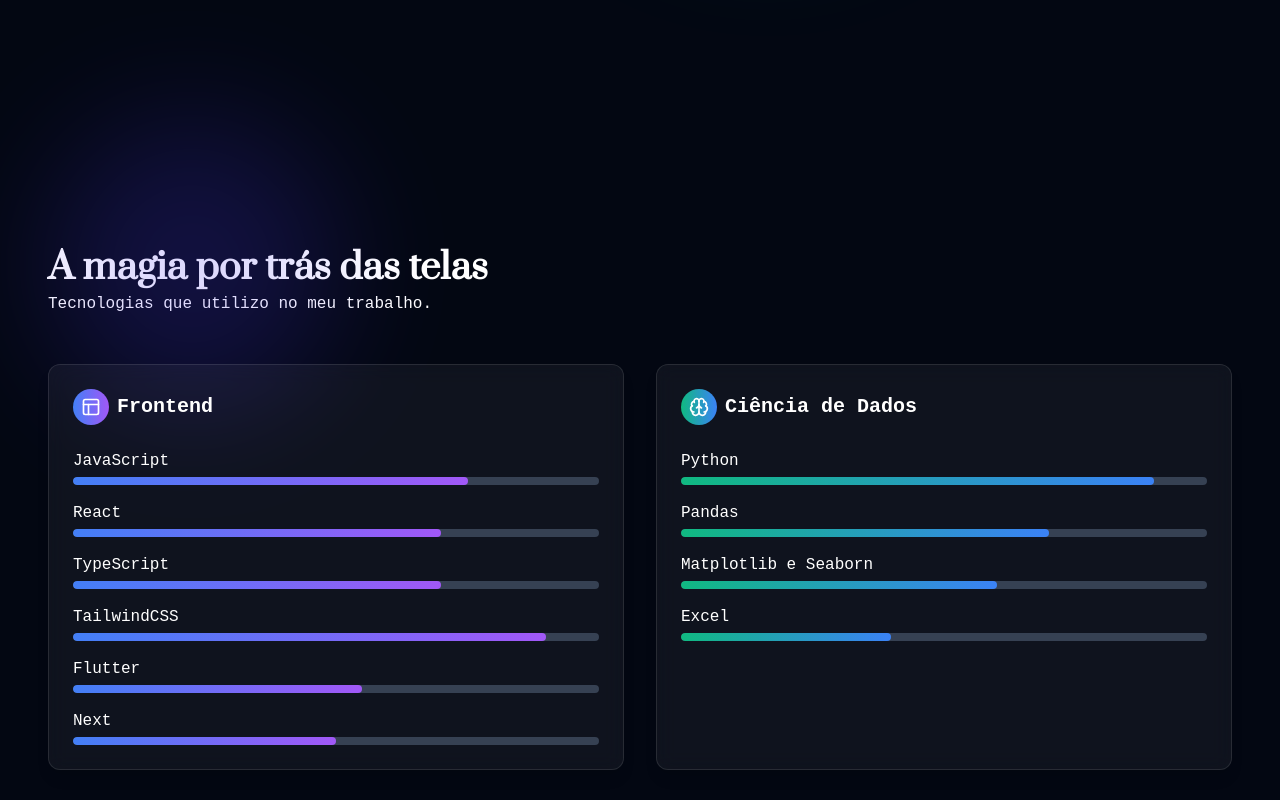
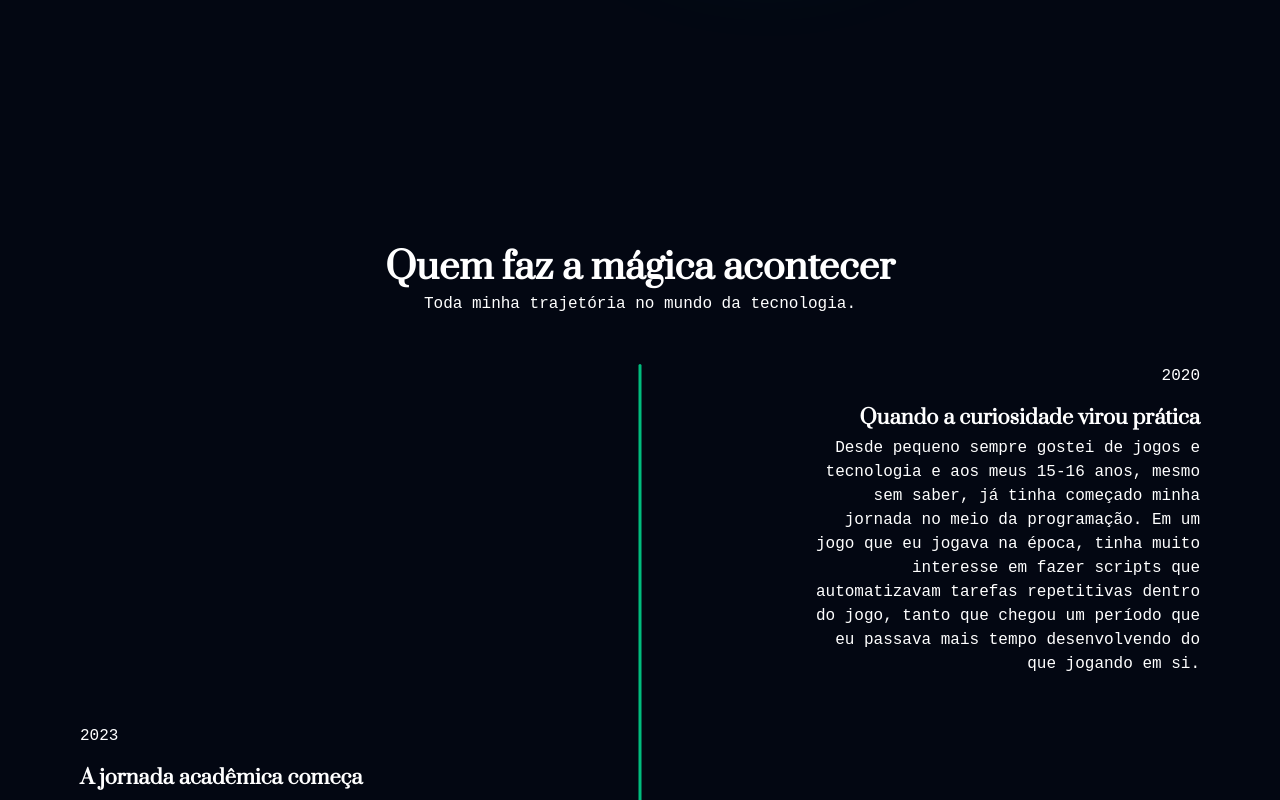
Before and after one commit to mtzdantas/web-portfolio, a React (Vite) app: page / in a window 1280 px wide. Shown: the part 680-1480 px from the top of the page. Built offline with nearby package versions, Linux system fonts and the light colour scheme; a web font is replaced by a local one.

Commit message:
feat: adiciona linha do tempo e animações

```diff
--- a/src/App.tsx
+++ b/src/App.tsx
@@ -3,6 +3,7 @@
 import LinkCard from "./components/LinkCard";
 import ScrollCard from "./components/ScrollCard";
 import { Flame, TreePalm, BriefcaseBusiness } from "lucide-react";
+import About from "./screens/About";
 import Skills from "./screens/Skills";
 
 interface Items {
@@ -34,7 +35,7 @@
   };
 
   const navitens: Items[] = [
-    { icon: <TreePalm/> , name: "Sobre", target: "sobre", textoHover: "Toda minha trajétoria que me trouxe até aqui e me tornou quem eu sou hoje.", },
+    { icon: <TreePalm/> , name: "Sobre", target: "about", textoHover: "Toda minha trajétoria que me trouxe até aqui e me tornou quem eu sou hoje.", },
     { icon: <Flame/> , name: "Skills", target: "skills", textoHover: "Tecnologias e ferramentas que domino e faço uso no meu dia a dia.", },
     { icon: <BriefcaseBusiness/> , name: "Projetos", target: "projects", textoHover: "Projetos que desenvolvi, desafios que superei e soluções que criei.",},
   ];
@@ -106,7 +107,7 @@
             </div>
           </div>
         </div>
-
+        <About />
         <Skills />
       </div>
     </>
--- a/src/index.css
+++ b/src/index.css
@@ -10,6 +10,9 @@
   /* Variáveis de Cores */
   --site-background: #030712;
   --text-color: #FFFFFF;
+  --gradient-start: #6366f1;
+  --gradient-middle: #ffffff;
+  --gradient-end: #10b981;
 }
 
 body {
@@ -51,7 +54,7 @@
 }
 
 .text-gradient {
-  background: linear-gradient(135deg, #6366f1 0%, #ffffff 50%, #10b981 100%);
+  background: linear-gradient(135deg, var(--gradient-start) 0%, var(--gradient-middle) 50%, var(--gradient-end) 100%);
   -webkit-background-clip: text;
   -webkit-text-fill-color: transparent;
   background-clip: text;
--- /dev/null
+++ b/src/screens/About.tsx
@@ -0,0 +1,64 @@
+import React from "react";
+import { motion, useScroll, useTransform } from "framer-motion";
+
+interface TimelineItem {
+  year: string;
+  title: string;
+  text: string;
+}
+
+const timelineData: TimelineItem[] = [
+  { year: "2020", title: "Quando a curiosidade virou prática", text: "Desde pequeno sempre gostei de jogos e tecnologia e aos meus 15-16 anos, mesmo sem saber, já tinha começado minha jornada no meio da programação. Em um jogo que eu jogava na época, tinha muito interesse em fazer scripts que automatizavam tarefas repetitivas dentro do jogo, tanto que chegou um período que eu passava mais tempo desenvolvendo do que jogando em si."},
+
+  { year: "2023", title: "A jornada acadêmica começa", text: "Nunca tive dúvida de qual área eu iria seguir e nesse ano, ao terminar o Ensino Médio, não pensei duas vezes em iniciar minha graduação em Sistemas de Informação na UFRN. Cada semestre só reforça minha certeza de que fiz a escolha certa." },
+
+  { year: "2024", title: "De aprendiz a profissional", text: "Além das disciplinas acadêmicas, investi muito no aprendizado autodidata por meio de cursos e imersões (principalmente em Análise de Dados, Programação Web e outras ferramentas necessárias). Nesse período, desenvolvi diversos projetos acadêmicos, pessoais e tive minha primeira experiência como freelancer na área de frontend." },
+
+  { year: "2025", title: "Rumo à carreira de dev", text: "Desde então, venho participando de novos projetos como freelancer, expandindo meus conhecimentos também em backend e atualmente atuo como estagiário em suporte técnico. Estou em busca da minha primeira oportunidade efetiva como desenvolvedor." },
+];
+
+export default function About() {
+  const containerRef = React.useRef<HTMLDivElement>(null);
+  const { scrollYProgress } = useScroll({
+    target: containerRef,
+    offset: ["start 80%", "end 80%"],
+  });
+
+  const lineHeight = useTransform(scrollYProgress, [0, 1], ["0%", "100%"]);
+
+  return (
+    <section id="about" className="py-24 sm:py-32 relative">
+    <h2 className="font-semibold text-3xl xl:text-4xl text-center">
+      Quem faz a mágica acontecer
+    </h2>
+    <p className="mt-1 text-center">Toda minha trajetória no mundo da tecnologia.</p>
+
+    <div ref={containerRef} className="relative mt-12">
+      <motion.div
+        className="absolute left-3 sm:left-1/2 top-0 w-[3px] bg-emerald-500 rounded-full"
+        style={{ height: lineHeight, transform: "translateX(-50%)" }}
+      />
+
+      {timelineData.map((item, index) => {
+        const isLeft = index % 2 === 0
+        return (
+          <motion.div
+            key={index}
+            className={`mb-12 flex w-full ${isLeft ? "justify-end pr-8" : "justify-start pl-8"}`}
+            initial={{ opacity: 0, y: 30 }}
+            whileInView={{ opacity: 1, y: 0 }}
+            viewport={{ amount: 0.6 }}
+            transition={{ duration: 0.4, delay: index * 0.2 }}
+          >
+            <div className={`max-w-[230px] sm:max-w-[250px] md:max-w-[300px] lg:max-w-[400px] ${isLeft ? "text-right" : "text-left"}`}>
+              <p className="mb-4">{item.year}</p>
+              <h2 className="text-xl font-semibold mb-1">{item.title}</h2>
+              <p className="text-gray-300">{item.text}</p>
+            </div>
+          </motion.div>
+        )
+      })}
+    </div>
+  </section>
+  );
+}
--- a/src/screens/Projects.tsx
+++ b/src/screens/Projects.tsx
@@ -26,7 +26,7 @@
   };
 
   return (
-    <div id="projects" className="flex flex-col justify-center h-screen bg-gradient-to-r from-[#222222] to-[#121212]  text-white relative">
+    <section id="projects" className="flex flex-col justify-center h-screen bg-gradient-to-r from-[#222222] to-[#121212]  text-white relative">
       <AnimatePresence mode="wait">
         <motion.p
           key={texto}
@@ -48,6 +48,6 @@
           defaultText={defaultText}
         />
       </div>
-    </div>
+    </section>
   );
 };
--- a/src/screens/Skills.tsx
+++ b/src/screens/Skills.tsx
@@ -1,4 +1,5 @@
 import { Brain, Database, HardDrive, PanelsTopLeft, Wrench } from "lucide-react";
+import { motion } from "framer-motion";
 
 interface Category {
   name: string;
@@ -54,7 +55,7 @@
   }, {});
 
   return (
-    <div id="skills" className="flex flex-col justify-center relative py-24 sm:py-32">
+    <section id="skills" className="flex flex-col justify-center relative py-24 sm:py-32">
       {/* Detalhes Background */}
       <div className="absolute inset-0 opacity-20 pointer-events-none">
         <div className="absolute top-0 left-0 w-72 h-72 bg-indigo-600 rounded-full blur-3xl"></div>
@@ -69,6 +70,12 @@
         const category = categories.find(cat => cat.name === categoryName);
 
         return (
+          <motion.div
+            initial={{ opacity: 0, y: 30 }}
+            whileInView={{ opacity: 1, y: 0 }}
+            viewport={{ once: true, amount: 0.3 }}
+            transition={{ duration: 0.6,}}
+          >
             <div
               key={categoryName}
               className="glass-effect backdrop-blur-md rounded-xl p-6 shadow-lg"
@@ -96,9 +103,10 @@
                 ))}
               </div>
             </div>
+          </motion.div>
         );
       })}
       </div>
-    </div>
+    </section>
   );
 }
```
Lines whose indentation alone changed are shown as unchanged.
